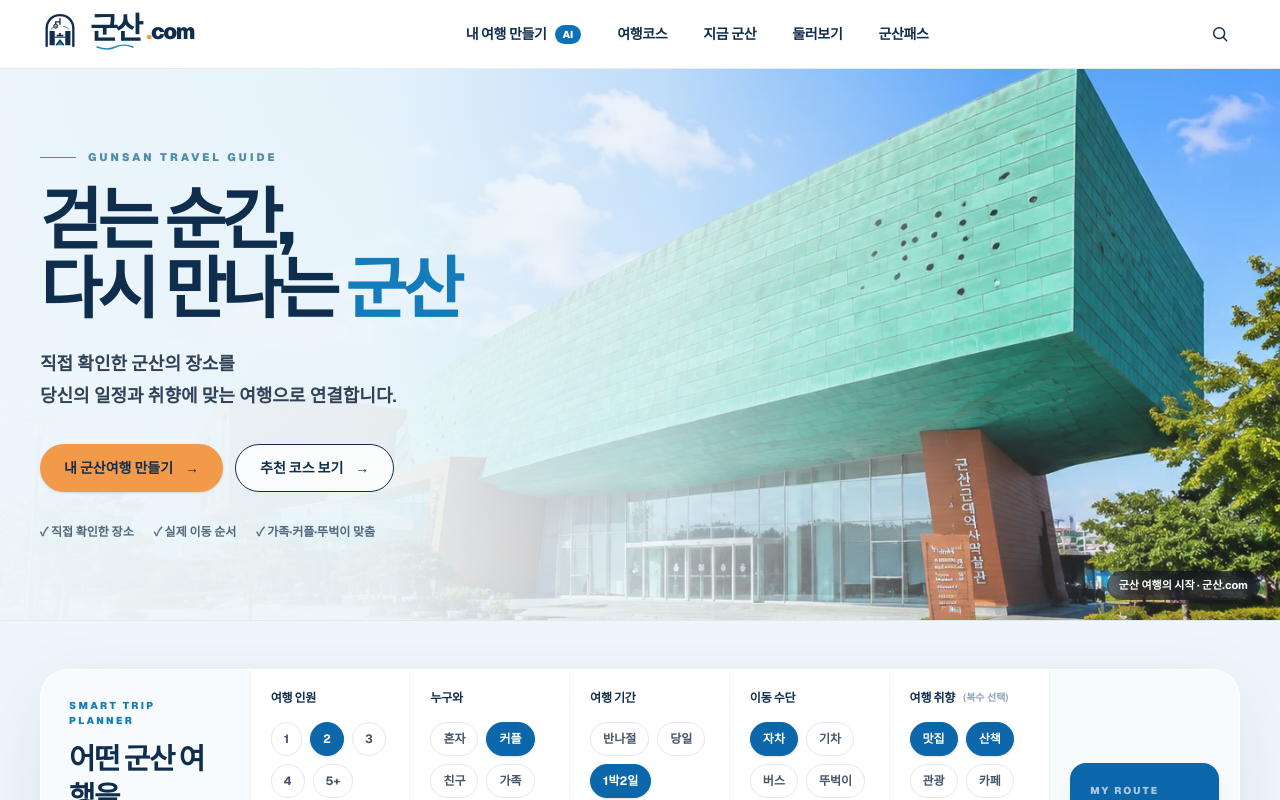
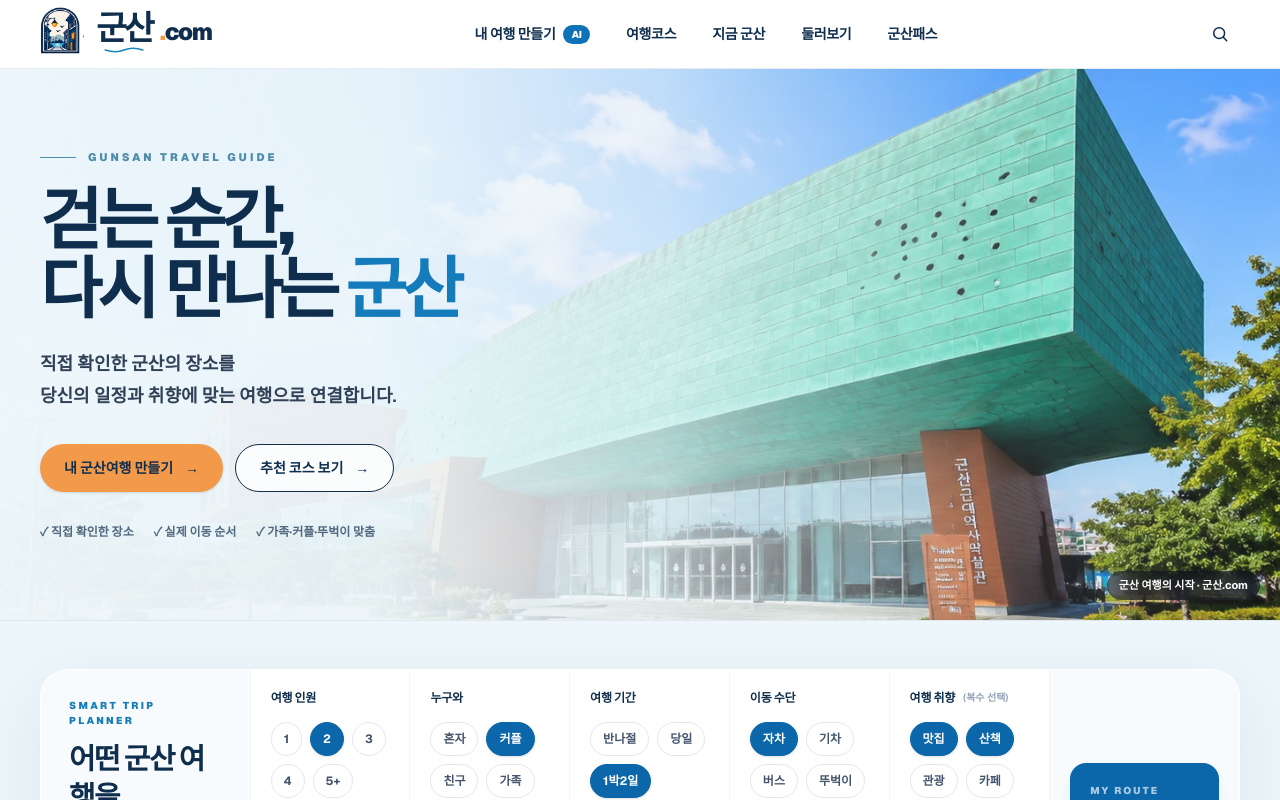
Before and after one commit to Aprasaks/gunsan-com, a Next.js app: page / in a window 1280 px wide. Shown: the top 800 px of the page. Built offline with nearby package versions, Linux system fonts and the light colour scheme; a web font is replaced by a local one.

Commit message:
restore original Gunsan symbol and sharpen header wordmark

```diff
--- a/components/brand/BrandLogo.tsx
+++ b/components/brand/BrandLogo.tsx
@@ -7,57 +7,52 @@ type BrandLogoProps = {
 
 export default function BrandLogo({ inverse = false, compact = false }: BrandLogoProps) {
   const navy = inverse ? "#ffffff" : "#0f2e4d";
-  const sea = inverse ? "#b9dce9" : "#1f8bc0";
+  const wave = inverse ? "#8fd0ef" : "#1b86bd";
   const orange = "#f2994a";
 
   return (
     <Link
       href="/"
-      className={[
-        "inline-flex shrink-0 items-center gap-2.5",
-        compact ? "" : "min-w-0",
-      ].join(" ")}
+      className="inline-flex shrink-0 items-center gap-3"
       aria-label="군산.com 홈"
     >
-      <svg
-        viewBox="0 0 48 48"
-        className={compact ? "h-10 w-10 shrink-0" : "h-9 w-9 shrink-0 sm:h-10 sm:w-10"}
-        role="img"
+      <span
+        className={[
+          "block shrink-0 bg-[url('/images/gunsan-logo-header-v2.webp')] bg-no-repeat",
+          compact ? "h-10 w-9" : "h-11 w-10 sm:h-12 sm:w-11",
+        ].join(" ")}
+        style={{
+          backgroundSize: compact ? "248px auto" : "270px auto",
+          backgroundPosition: compact ? "-42px -49px" : "-46px -54px",
+        }}
         aria-hidden="true"
-      >
-        <path
-          d="M8 42V21.5C8 11.5 14.9 5 24 5s16 6.5 16 16.5V42"
-          fill="none"
-          stroke={navy}
-          strokeWidth="2.8"
-          strokeLinecap="round"
-        />
-        <path d="M11.5 41V24h6.2v17M30.3 41V24h6.2v17" fill={navy} />
-        <path d="M18.5 41 24 33.7 29.5 41Z" fill={sea} />
-        <path d="M19.6 41 24 35.2 28.4 41" fill="none" stroke={navy} strokeWidth="1.5" />
-        <path d="M24 9v7M24 13h-5.2M18.8 13v3" fill="none" stroke={navy} strokeWidth="1.6" strokeLinecap="round" />
-        <circle cx="18.8" cy="18.2" r="2.5" fill={orange} stroke={navy} strokeWidth="1.1" />
-        <path d="M20 28.5h2.7v-2.2H25v2.2h3v2.2h-8z" fill={navy} />
-        <path d="M18 31.5h12" stroke={navy} strokeWidth="1.3" strokeLinecap="round" />
-        <path d="M13 22c2.8-2.5 5.2-3.6 7.2-3.6M35 22c-2.8-2.5-5.2-3.6-7.2-3.6" fill="none" stroke={sea} strokeWidth="1.2" strokeLinecap="round" />
-      </svg>
+      />
 
       {compact ? null : (
-        <span className="relative inline-flex items-end whitespace-nowrap pb-1">
+        <span className="inline-flex items-end whitespace-nowrap pb-1">
           <span
-            className="relative text-[1.72rem] font-black leading-none tracking-[-0.09em] sm:text-[1.9rem]"
+            className="relative text-[2rem] font-[950] leading-none tracking-[-0.09em] sm:text-[2.1rem]"
             style={{ color: navy }}
           >
             군산
             <svg
               viewBox="0 0 92 12"
-              className="absolute -bottom-2 left-1/2 h-2.5 w-[78%] -translate-x-1/2"
+              className="absolute -bottom-[10px] left-1/2 h-2.5 w-[74%] -translate-x-1/2"
               aria-hidden="true"
             >
-              <path d="M4 6c17 6 31 6 43 0 13-6 26-6 41 0" fill="none" stroke={sea} strokeWidth="3.4" strokeLinecap="round" />
+              <path
+                d="M4 6c16 5 30 5 42 0 13-5 27-5 42 0"
+                fill="none"
+                stroke={wave}
+                strokeWidth="3.2"
+                strokeLinecap="round"
+              />
             </svg>
           </span>
-          <span className="ml-1.5 pb-[1px] text-[1.2rem] font-black leading-none tracking-[-0.055em] sm:text-[1.35rem]" style={{ color: navy }}>
+          <span
+            className="ml-2 pb-[1px] text-[1.36rem] font-[900] leading-none tracking-[-0.05em] sm:text-[1.46rem]"
+            style={{ color: navy }}
+          >
             <span style={{ color: orange }}>.</span>com
           </span>
         </span>
```
